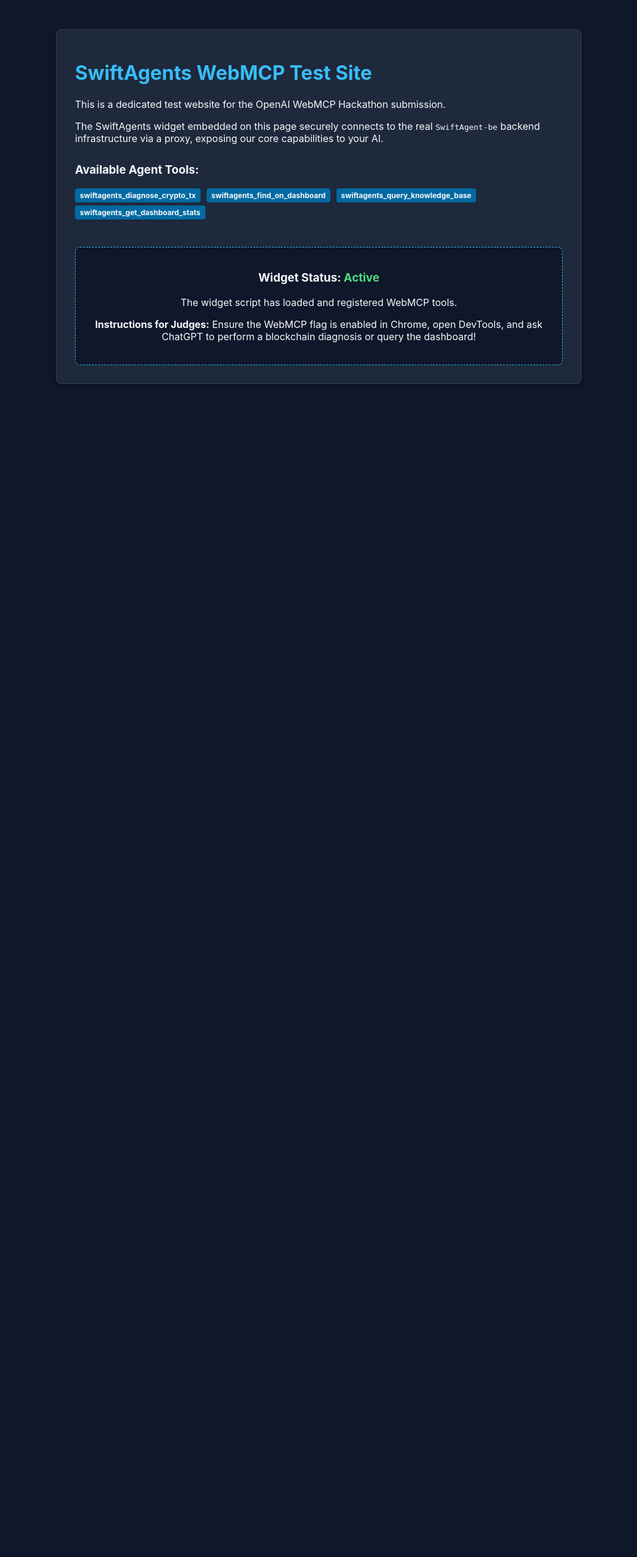
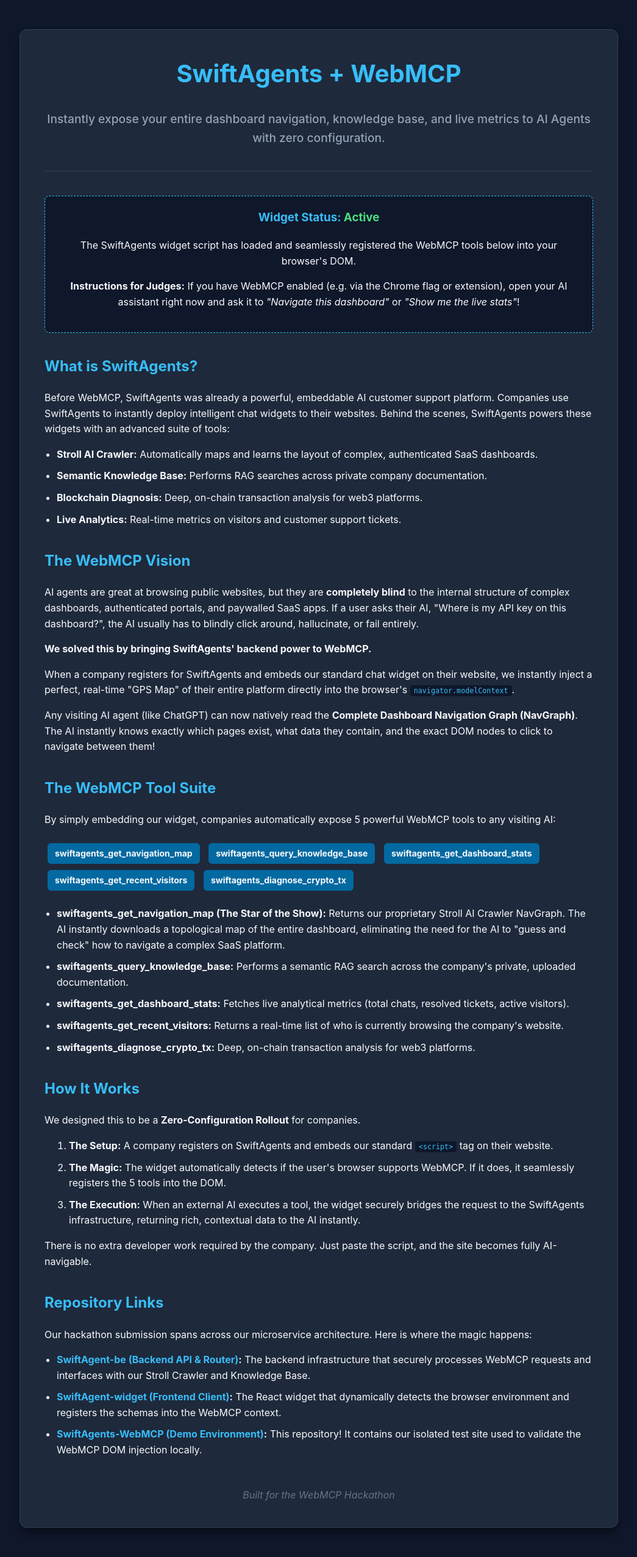
Before and after one commit to SerendptAI/SwiftAgents-WebMCP, a FastAPI app: page / in a window 1280 px wide. Shown: the whole page at 61% size, without its empty margins (117-1162 px from the left). Before the commit the page ends 632 px from the top, so only its background shows below. Run offline with FastAPI, Linux system fonts and the light colour scheme.

Commit message:
feat(ui): Embed README presentation into the WebMCP demo site

```diff
--- a/templates/index.html
+++ b/templates/index.html
@@ -3,33 +3,90 @@
 <head>
     <meta charset="UTF-8">
     <meta name="viewport" content="width=device-width, initial-scale=1.0">
-    <title>SwiftAgents API Test Site</title>
+    <title>SwiftAgents WebMCP Demo</title>
     <style>
-        body { font-family: -apple-system, BlinkMacSystemFont, "Segoe UI", Roboto, Helvetica, Arial, sans-serif; padding: 40px; background-color: #0f172a; color: #f8fafc; }
-        .container { max-width: 800px; margin: 0 auto; background: #1e293b; padding: 30px; border-radius: 8px; box-shadow: 0 4px 6px -1px rgba(0, 0, 0, 0.5); border: 1px solid #334155; }
-        h1 { color: #38bdf8; }
+        body { font-family: -apple-system, BlinkMacSystemFont, "Segoe UI", Roboto, Helvetica, Arial, sans-serif; padding: 40px; background-color: #0f172a; color: #f8fafc; line-height: 1.6; }
+        .container { max-width: 900px; margin: 0 auto; background: #1e293b; padding: 40px; border-radius: 12px; box-shadow: 0 10px 15px -3px rgba(0, 0, 0, 0.5); border: 1px solid #334155; }
+        h1, h2, h3 { color: #38bdf8; margin-top: 1.5em; }
+        h1 { text-align: center; font-size: 2.5em; margin-top: 0; }
+        .subtitle { text-align: center; font-size: 1.2em; color: #94a3b8; font-weight: 500; margin-bottom: 2em; }
         .widget-placeholder { margin-top: 40px; padding: 20px; background: #0f172a; border: 1px dashed #38bdf8; border-radius: 8px; text-align: center; }
-        .tag { display: inline-block; padding: 4px 8px; background: #0369a1; border-radius: 4px; font-size: 12px; font-weight: bold; margin-right: 5px; margin-bottom: 5px;}
+        .tag { display: inline-block; padding: 6px 12px; background: #0369a1; border-radius: 6px; font-size: 14px; font-weight: bold; margin: 5px; }
+        ul { padding-left: 20px; }
+        li { margin-bottom: 10px; }
+        code { background-color: #0f172a; padding: 2px 6px; border-radius: 4px; font-size: 0.9em; color: #38bdf8; }
+        a { color: #38bdf8; text-decoration: none; }
+        a:hover { text-decoration: underline; }
+        hr { border: 0; border-top: 1px solid #334155; margin: 2em 0; }
+        .footer { text-align: center; font-style: italic; color: #64748b; margin-top: 3em; }
     </style>
 </head>
 <body>
     <div class="container">
-        <h1>SwiftAgents WebMCP Test Site</h1>
-        <p>This is a dedicated test website for the OpenAI WebMCP Hackathon submission.</p>
-        <p>The SwiftAgents widget embedded on this page securely connects to the real <code>SwiftAgent-be</code> backend infrastructure via a proxy, exposing our core capabilities to your AI.</p>
+        <h1>SwiftAgents + WebMCP</h1>
+        <p class="subtitle">Instantly expose your entire dashboard navigation, knowledge base, and live metrics to AI Agents with zero configuration.</p>
 
-        <div style="margin-top: 30px;">
-            <h3>Available Agent Tools:</h3>
-            <span class="tag">swiftagents_diagnose_crypto_tx</span>
-            <span class="tag">swiftagents_find_on_dashboard</span>
-            <span class="tag">swiftagents_query_knowledge_base</span>
-            <span class="tag">swiftagents_get_dashboard_stats</span>
+        <hr>
+
+        <div class="widget-placeholder">
+            <h3 style="margin-top: 0;">Widget Status: <span style="color: #4ade80;">Active</span></h3>
+            <p>The SwiftAgents widget script has loaded and seamlessly registered the WebMCP tools below into your browser's DOM.</p>
+            <p><strong>Instructions for Judges:</strong> If you have WebMCP enabled (e.g. via the Chrome flag or extension), open your AI assistant right now and ask it to <em>"Navigate this dashboard"</em> or <em>"Show me the live stats"</em>!</p>
         </div>
 
-        <div class="widget-placeholder">
-            <h3>Widget Status: <span style="color: #4ade80;">Active</span></h3>
-            <p>The widget script has loaded and registered WebMCP tools.</p>
-            <p><strong>Instructions for Judges:</strong> Ensure the WebMCP flag is enabled in Chrome, open DevTools, and ask ChatGPT to perform a blockchain diagnosis or query the dashboard!</p>
+        <h2>What is SwiftAgents?</h2>
+        <p>Before WebMCP, SwiftAgents was already a powerful, embeddable AI customer support platform. Companies use SwiftAgents to instantly deploy intelligent chat widgets to their websites. Behind the scenes, SwiftAgents powers these widgets with an advanced suite of tools:</p>
+        <ul>
+            <li><strong>Stroll AI Crawler:</strong> Automatically maps and learns the layout of complex, authenticated SaaS dashboards.</li>
+            <li><strong>Semantic Knowledge Base:</strong> Performs RAG searches across private company documentation.</li>
+            <li><strong>Blockchain Diagnosis:</strong> Deep, on-chain transaction analysis for web3 platforms.</li>
+            <li><strong>Live Analytics:</strong> Real-time metrics on visitors and customer support tickets.</li>
+        </ul>
+
+        <h2>The WebMCP Vision</h2>
+        <p>AI agents are great at browsing public websites, but they are <strong>completely blind</strong> to the internal structure of complex dashboards, authenticated portals, and paywalled SaaS apps. If a user asks their AI, "Where is my API key on this dashboard?", the AI usually has to blindly click around, hallucinate, or fail entirely.</p>
+        <p><strong>We solved this by bringing SwiftAgents' backend power to WebMCP.</strong></p>
+        <p>When a company registers for SwiftAgents and embeds our standard chat widget on their website, we instantly inject a perfect, real-time "GPS Map" of their entire platform directly into the browser's <code>navigator.modelContext</code>.</p>
+        <p>Any visiting AI agent (like ChatGPT) can now natively read the <strong>Complete Dashboard Navigation Graph (NavGraph)</strong>. The AI instantly knows exactly which pages exist, what data they contain, and the exact DOM nodes to click to navigate between them!</p>
+
+        <h2>The WebMCP Tool Suite</h2>
+        <p>By simply embedding our widget, companies automatically expose 5 powerful WebMCP tools to any visiting AI:</p>
+
+        <div style="margin: 20px 0;">
+            <span class="tag">swiftagents_get_navigation_map</span>
+            <span class="tag">swiftagents_query_knowledge_base</span>
+            <span class="tag">swiftagents_get_dashboard_stats</span><br>
+            <span class="tag">swiftagents_get_recent_visitors</span>
+            <span class="tag">swiftagents_diagnose_crypto_tx</span>
+        </div>
+
+        <ul>
+            <li><strong>swiftagents_get_navigation_map (The Star of the Show):</strong> Returns our proprietary Stroll AI Crawler NavGraph. The AI instantly downloads a topological map of the entire dashboard, eliminating the need for the AI to "guess and check" how to navigate a complex SaaS platform.</li>
+            <li><strong>swiftagents_query_knowledge_base:</strong> Performs a semantic RAG search across the company's private, uploaded documentation.</li>
+            <li><strong>swiftagents_get_dashboard_stats:</strong> Fetches live analytical metrics (total chats, resolved tickets, active visitors).</li>
+            <li><strong>swiftagents_get_recent_visitors:</strong> Returns a real-time list of who is currently browsing the company's website.</li>
+            <li><strong>swiftagents_diagnose_crypto_tx:</strong> Deep, on-chain transaction analysis for web3 platforms.</li>
+        </ul>
+
+        <h2>How It Works</h2>
+        <p>We designed this to be a <strong>Zero-Configuration Rollout</strong> for companies.</p>
+        <ol>
+            <li><strong>The Setup:</strong> A company registers on SwiftAgents and embeds our standard <code>&lt;script&gt;</code> tag on their website.</li>
+            <li><strong>The Magic:</strong> The widget automatically detects if the user's browser supports WebMCP. If it does, it seamlessly registers the 5 tools into the DOM.</li>
+            <li><strong>The Execution:</strong> When an external AI executes a tool, the widget securely bridges the request to the SwiftAgents infrastructure, returning rich, contextual data to the AI instantly.</li>
+        </ol>
+        <p>There is no extra developer work required by the company. Just paste the script, and the site becomes fully AI-navigable.</p>
+
+        <h2>Repository Links</h2>
+        <p>Our hackathon submission spans across our microservice architecture. Here is where the magic happens:</p>
+        <ul>
+            <li><strong><a href="#">SwiftAgent-be (Backend API & Router)</a>:</strong> The backend infrastructure that securely processes WebMCP requests and interfaces with our Stroll Crawler and Knowledge Base.</li>
+            <li><strong><a href="#">SwiftAgent-widget (Frontend Client)</a>:</strong> The React widget that dynamically detects the browser environment and registers the schemas into the WebMCP context.</li>
+            <li><strong><a href="#">SwiftAgents-WebMCP (Demo Environment)</a>:</strong> This repository! It contains our isolated test site used to validate the WebMCP DOM injection locally.</li>
+        </ul>
+
+        <div class="footer">
+            Built for the WebMCP Hackathon
         </div>
     </div>
 
```
